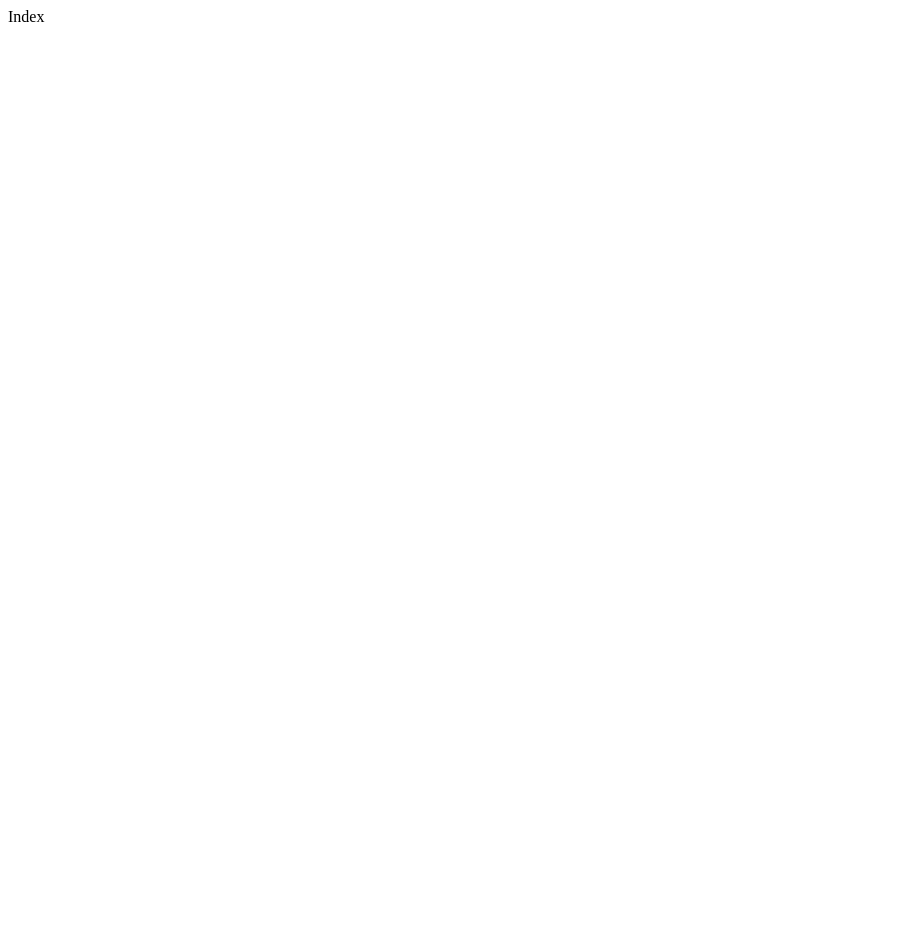
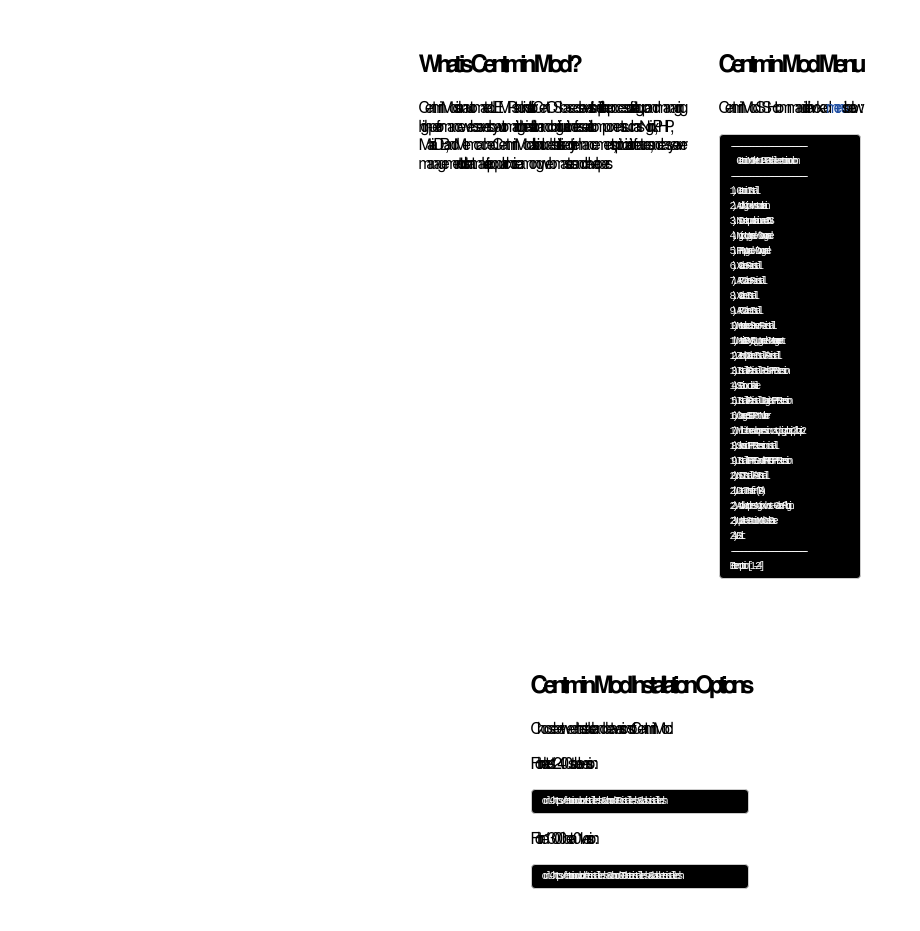
Before and after one commit to centminmod/centminmod-pages, a plain HTML site: page index.html in a window 1280 px wide. Shown: the whole page, without its empty margins (0-920 px from the left). Before the commit the page ends 800 px from the top, so only its background shows below. Drawn offline with nearby package versions, Linux system fonts and the light colour scheme.

Commit message:
demo index.html

```diff
--- a/index.html
+++ b/index.html
@@ -1 +1,210 @@
-Index
+<!DOCTYPE html>
+<html lang="en">
+<head>
+    <meta charset="UTF-8">
+    <meta name="viewport" content="width=device-width, initial-scale=1.0">
+    <title>Centmin Mod</title>
+    <link rel="stylesheet" href="https://cdnjs.cloudflare.com/ajax/libs/pure/3.0.0/pure-min.css" integrity="sha512-X2yGIVwg8zeG8N4xfsidr9MqIfIE8Yz1It+w2rhUJMqxUwvbVqC5OPcyRlPKYOw/bsdJut91//NO9rSbQZIPRQ==" crossorigin="anonymous" referrerpolicy="no-referrer" />
+    <style>
+        body {
+            font-family: -apple-system, BlinkMacSystemFont, "Segoe UI", Roboto, Helvetica, Arial, sans-serif, "Apple Color Emoji", "Segoe UI Emoji", "Segoe UI Symbol";
+        }
+
+        pre.terminal {
+            text-align: left;
+            display: block;
+            padding: 4px 10px 4px 10px;
+            margin: 0 0 10px;
+            font-size: 10.5px;
+            line-height: 1.42857143;
+            color: #f8f8f8;
+            word-break: break-all;
+            word-wrap: break-word;
+            background-color: #000;
+            border: 1px solid #ccc;
+            border-radius: 4px;
+        }
+
+.wrapper {
+    display: flex;
+    flex-wrap: wrap;
+    justify-content: center;
+}
+
+.column {
+    max-width: 100%;
+    padding: 1em;
+    box-sizing: border-box;
+}
+
+.column-left,
+.column-right {
+    max-width: 100%;
+}
+
+@media (min-width: 576px) {
+    .column-left {
+        max-width: 40%;
+    }
+    .column-right {
+        max-width: 60%;
+    }
+}
+
+@media (min-width: 992px) {
+    .column-left {
+        max-width: 33.33%;
+    }
+    .column-right {
+        max-width: 66.67%;
+    }
+}
+
+@media (min-width: 1200px) {
+    .column-left {
+        max-width: 25%;
+    }
+    .column-right {
+        max-width: 75%;
+    }
+}
+
+@media (min-width: 2560px) {
+    .column-left {
+        max-width: 20%;
+    }
+    .column-right {
+        max-width: 80%;
+    }
+}
+
+@media (min-width: 3840px) {
+    .column-left {
+        max-width: 15%;
+    }
+    .column-right {
+        max-width: 85%;
+    }
+}
+
+@media (min-width: 5120px) {
+    .column-left {
+        max-width: 12%;
+    }
+    .column-right {
+        max-width: 88%;
+    }
+}
+
+.hyperlink {
+    color: #1d4da2;
+    text-decoration: none;
+}
+
+.hyperlink:hover {
+    text-decoration: underline;
+}
+
+.container {
+    max-width: 100%; /* default value */
+    margin: 0 auto; /* Center the container horizontally */
+    padding: 1em; /* Add some padding around the container */
+}
+
+@media (min-width: 768px) {
+    .container {
+        max-width: 750px;
+    }
+}
+
+@media (min-width: 992px) {
+    .container {
+        max-width: 970px;
+    }
+}
+
+@media (min-width: 1200px) {
+    .container {
+        max-width: 1200px;
+    }
+}
+
+@media (min-width: 2560px) {
+    .container {
+        max-width: 2400px;
+    }
+}
+
+@media (min-width: 3840px) {
+    .container {
+        max-width: 3600px;
+    }
+}
+
+@media (min-width: 5120px) {
+    .container {
+        max-width: 4800px;
+    }
+}
+
+    </style>
+</head>
+<body>
+<div class="container">
+    <div class="pure-g wrapper">
+        <div class="column column-left">
+            <h2>What is Centmin Mod?</h2>
+            <p>Centmin Mod is an automated LEMP stack installer for CentOS-based servers. It simplifies the process of setting up and managing high-performance web servers by automating the installation and configuration of essential components such as Nginx, PHP, MariaDB, and Memcached. Centmin Mod also includes built-in security enhancements, optimization features, and easy server management tools that make it a popular choice among webmasters and developers.</p>
+        </div>
+        <div class="column column-right">
+            <h2>Centmin Mod Menu</h2>
+            <p>Centmin Mod SSH command line invoked <a href="menu.html" class="hyperlink">
+
+menu</a> is below:</p>
+            <pre class="terminal">--------------------------------------------------------
+     Centmin Mod Menu 124.00stable centminmod.com
+--------------------------------------------------------
+1).  Centmin Install
+2).  Add Nginx vhost domain
+3).  NSD setup domain name DNS
+4).  Nginx Upgrade / Downgrade
+5).  PHP Upgrade / Downgrade
+6).  XCache Re-install
+7).  APC Cache Re-install
+8).  XCache Install
+9).  APC Cache Install
+10). Memcached Server Re-install
+11). MariaDB MySQL Upgrade &amp; Management
+12). Zend OpCache Install/Re-install
+13). Install/Reinstall Redis PHP Extension
+14). SELinux disable
+15). Install/Reinstall ImagicK PHP Extension
+16). Change SSHD Port Number
+17). Multi-thread compression: zstd,pigz,pbzip2,lbzip2
+18). Suhosin PHP Extension install
+19). Install FFMPEG and FFMPEG PHP Extension
+20). NSD Install/Re-Install
+21). Data Transfer (TBA)
+22). Add Wordpress Nginx vhost + Cache Plugin
+23). Update Centmin Mod Code Base
+24). Exit
+--------------------------------------------------------
+Enter option [ 1 - 24 ]
+</pre>
+        </div>
+    </div>
+</div> <!-- container -->
+<div class="container">
+    <div class="pure-g wrapper">
+        <div class="column">
+            <h2>Centmin Mod Installation Options</h2>
+            <p>Choose between the stable and beta versions of Centmin Mod:</p>
+            <p>For the latest 124.00stable version:</p>
+            <pre class="terminal">curl -O https://centminmod.com/installer.sh &amp;&amp; chmod 0700 installer.sh &amp;&amp; bash installer.sh</pre>
+            <p>For the 130.00beta01 version:</p>
+            <pre class="terminal">curl -O https://centminmod.com/betainstaller.sh &amp;&amp; chmod 0700 betainstaller.sh &amp;&amp; bash betainstaller.sh</pre>
+        </div>
+    </div>
+</div> <!-- container -->
+</body>
+</html>
```
